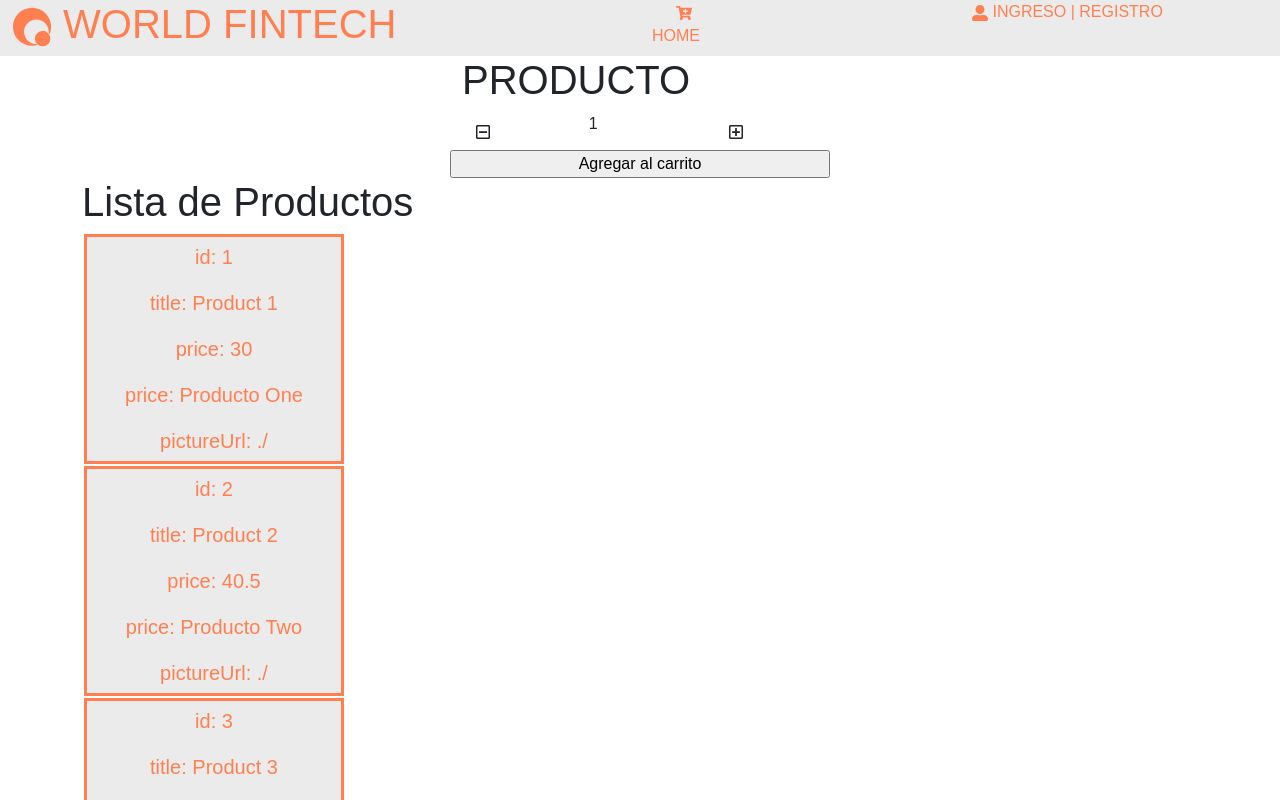
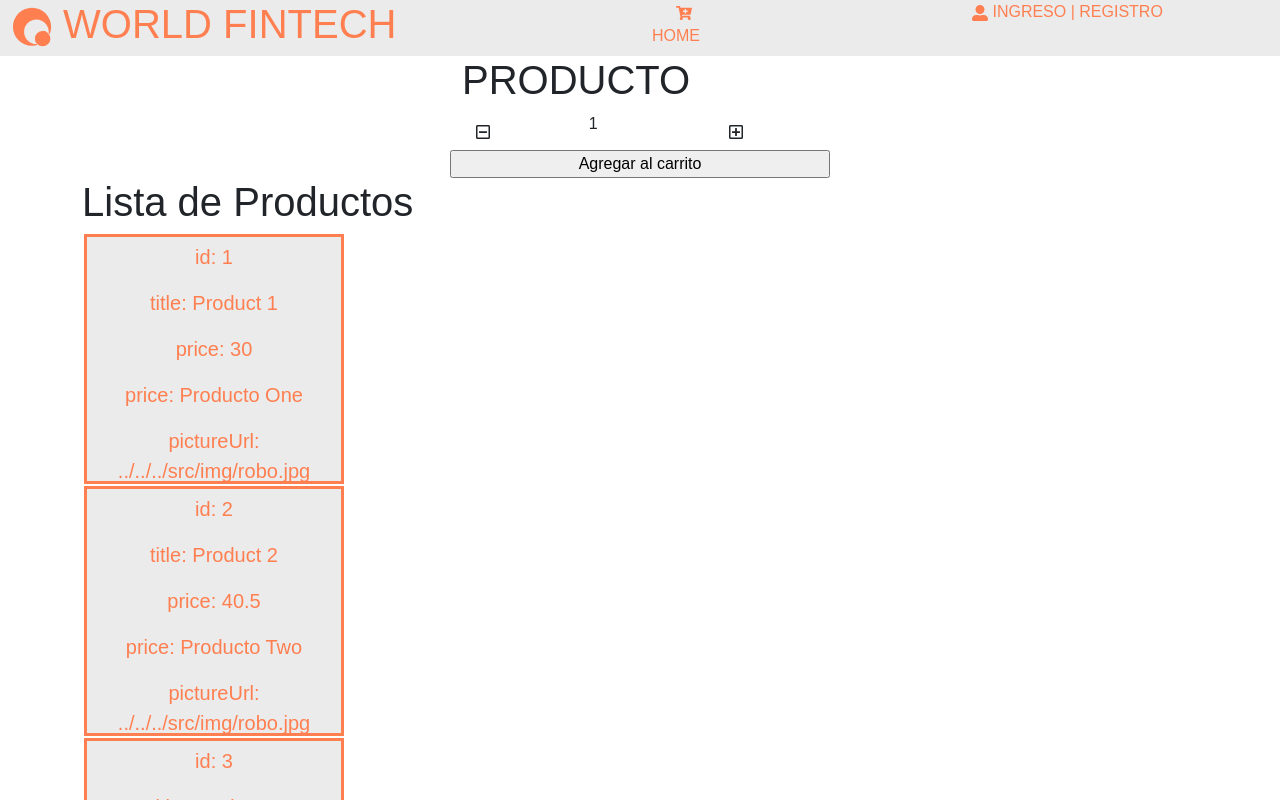
Before and after one commit to pilar33/AppCoderReact, a React (Create React App) app: page / in a window 1280 px wide. Shown: the top 800 px of the page. Built offline with nearby package versions, Linux system fonts and the light colour scheme; the HTML template or start-up script is replaced by a standard one.

Commit message:
quinto commit

```diff
--- a/src/App.js
+++ b/src/App.js
@@ -1,11 +1,13 @@
 import React from 'react';
 import NavBar from '../src/Components/NavBar/NavBar';
 import ItemListContainer from '../src/Components/ItemListContainer/ItemListContainer';
+import ItemDetailContainer from '../src/Components/ItemDetailContainer/ItemDetailContainer';
 
 function App() {
   return <>
         <NavBar />
         <ItemListContainer greeting="Proximamente...catálogo de productos "/>
+        <ItemDetailContainer  />
         </>
 }
 
--- a/src/Components/Item/Item.css
+++ b/src/Components/Item/Item.css
@@ -1,3 +1,3 @@
 *{margin:0; padding:0; font-family: sans-serif;}
-.divItem{ border: 3px solid; height: 230px; width: 260px; margin:2px; background-color:#ebebeb;
+.divItem{ border: 3px solid; height: 250px; width: 260px; margin:2px; background-color:#ebebeb;
 font-size: 20px; text-align:center; padding-top: 5px; word-wrap:break-word; color:coral; }
--- a/src/Components/ItemList/ItemList.js
+++ b/src/Components/ItemList/ItemList.js
@@ -27,10 +27,10 @@ const ItemList = ({items}) => {
            <h1>Lista de Productos</h1>
            <div>
               {
-               productos.map((item,i) => {
+               productos.map((item) => {
                 console.log(item);
                 return (
-                        <Item key={i} item={item} />
+                        <Item key={item.id} item={item} />
                     );
                })
             }
--- a/src/Components/ItemListContainer/ItemListContainer.js
+++ b/src/Components/ItemListContainer/ItemListContainer.js
@@ -2,17 +2,17 @@ import React from 'react';
 import ItemCount from '../ItemCount/ItemCount';
 import ItemList from '../ItemList/ItemList';
 
-const productList = [{id:1, title:'Product 1', description: 'Producto One', price: 30.0, pictureUrl: './'},
-                     {id:2, title:'Product 2', description: 'Producto Two', price: 40.50, pictureUrl: './'},
-                     {id:3, title:'Product 3', description: 'Producto Three', price: 100.00, pictureUrl: './'},
-                     {id:4, title:'Product 4', description: 'Producto Four', price: 200.50, pictureUrl: './'}];
-                     const numbers = [1, 2, 3, 4, 5];
+const productList = [{id:1, title:'Product 1', description: 'Producto One', price: 30.0, pictureUrl: '../../../src/img/robo.jpg'},
+                     {id:2, title:'Product 2', description: 'Producto Two', price: 40.50, pictureUrl: '../../../src/img/robo.jpg'},
+                     {id:3, title:'Product 3', description: 'Producto Three', price: 100.00, pictureUrl: '../../../src/img/robo.jpg'},
+                     {id:4, title:'Product 4', description: 'Producto Four', price: 200.50, pictureUrl: '../../../src/img/robo.jpg'}];
+                     //const numbers = [1, 2, 3, 4, 5];
 //const ItemListContainer = ({greeting}) => {
 const ItemListContainer = () => {
    const onAdd = (product) => {
        alert(`Has seleccionado ${product} producto en total.-`)
    }
-   const doubled = numbers.map((number) => number * 2);console.log(doubled);
+   //const doubled = numbers.map((number) => number * 2);console.log(doubled);
    return (
       <div className="container">
                {/* <h3>{greeting}</h3>  */}
```
